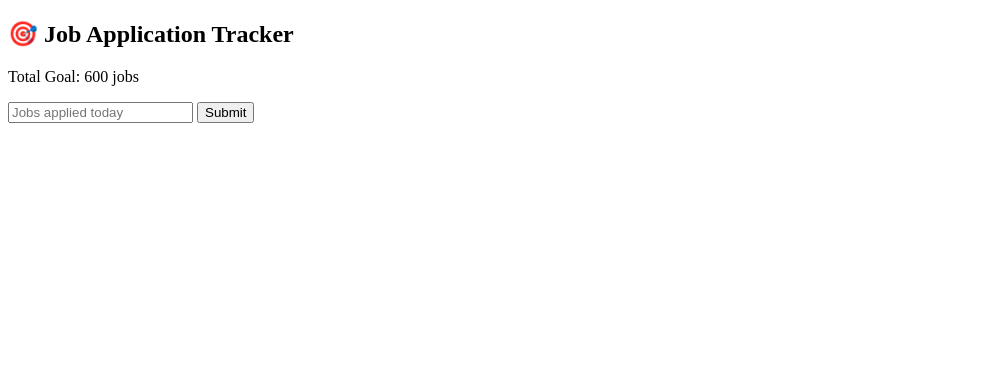
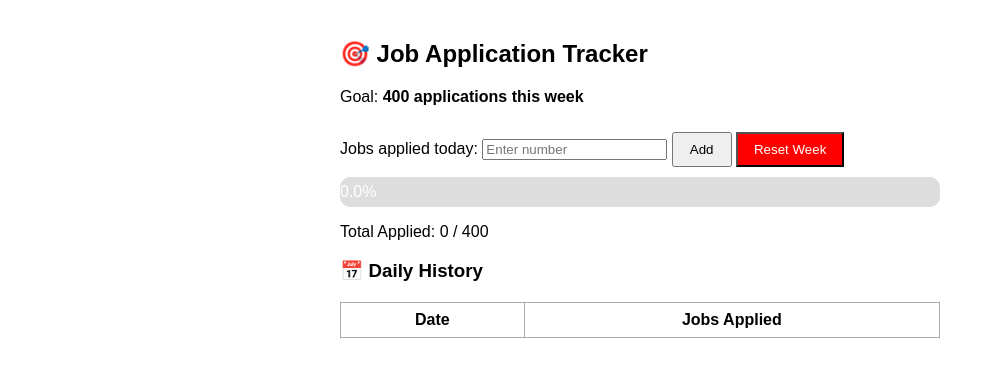
Before and after one commit to RanaZeshan/job-tracker, a plain HTML site: page index.html in a window 1280 px wide. Shown: the whole page, without its empty margins (0-995 px from the left). Drawn offline with nearby package versions, Linux system fonts and the light colour scheme; no server answers.

Commit message:
Update index.html

```diff
--- a/index.html
+++ b/index.html
@@ -1,62 +1,138 @@
+
+
 <!DOCTYPE html>
 <html>
 <head>
   <title>Job Application Tracker</title>
-  <script src="https://cdn.jsdelivr.net/npm/chart.js"></script>
+  <style>
+    body {
+      font-family: Arial;
+      padding: 20px;
+      max-width: 600px;
+      margin: auto;
+    }
+    .progress-bar-container {
+      width: 100%;
+      background-color: #ddd;
+      border-radius: 10px;
+      margin-top: 10px;
+    }
+    .progress-bar {
+      width: 0%;
+      height: 30px;
+      background-color: #4caf50;
+      text-align: center;
+      line-height: 30px;
+      color: white;
+      border-radius: 10px;
+    }
+    table {
+      width: 100%;
+      border-collapse: collapse;
+      margin-top: 20px;
+    }
+    th, td {
+      border: 1px solid #aaa;
+      padding: 8px;
+      text-align: center;
+    }
+    button {
+      margin-top: 10px;
+      padding: 8px 16px;
+    }
+  </style>
 </head>
 <body>
+
   <h2>🎯 Job Application Tracker</h2>
-  <p>Total Goal: 600 jobs</p>
+  <p>Goal: <strong>400 applications this week</strong></p>
 
-  <form id="jobForm">
-    <input type="number" id="appliedToday" placeholder="Jobs applied today" required>
-    <button type="submit">Submit</button>
-  </form>
+  <label for="dailyInput">Jobs applied today:</label>
+  <input type="number" id="dailyInput" min="0" placeholder="Enter number">
+  <button onclick="addProgress()">Add</button>
+  <button onclick="resetProgress()" style="background-color:red; color:white;">Reset Week</button>
 
-  <canvas id="progressChart" width="400" height="200"></canvas>
+  <div class="progress-bar-container">
+    <div class="progress-bar" id="progressBar">0%</div>
+  </div>
+
+  <p>Total Applied: <span id="total">0</span> / 400</p>
+
+  <h3>📅 Daily History</h3>
+  <table>
+    <thead>
+      <tr><th>Date</th><th>Jobs Applied</th></tr>
+    </thead>
+    <tbody id="historyTable"></tbody>
+  </table>
 
   <script>
-  const API_URL = 'https://script.google.com/macros/s/AKfycbxWiz-_Koqs7kTfKge78a0jiQ6Cmcd95MjJhsI4YV4nNih6Vu7YKy7deSvbzR1n8GyC1w/exec';
+    const goal = 400;
+    let total = parseInt(localStorage.getItem('jobProgress')) || 0;
+    let history = JSON.parse(localStorage.getItem('jobHistory')) || {};
 
-  document.querySelector('form').addEventListener('submit', async function (e) {
-    e.preventDefault();
+    const GOOGLE_SCRIPT_URL = "https://script.google.com/macros/s/AKfycbwiVMfxq4g4gqdqu1YwxN2PPCTx8mIA3LeJovkcDyDbeXsFILtJ2z3uvaPtHMTmgWHzpA/exec"; // 👈 Replace with your Web App URL
 
-    const value = parseInt(document.getElementById('appliedToday').value);
-    if (!value || value < 1) return;
+    function updateProgressBar() {
+      const percentage = Math.min((total / goal) * 100, 100).toFixed(1);
+      document.getElementById('progressBar').style.width = percentage + '%';
+      document.getElementById('progressBar').textContent = percentage + '%';
+      document.getElementById('total').textContent = total;
+    }
 
-    try {
-      const response = await fetch(`${API_URL}?appliedToday=${value}`);
-      const data = await response.json();
+    function updateHistoryTable() {
+      const table = document.getElementById('historyTable');
+      table.innerHTML = '';
+      const dates = Object.keys(history).sort((a, b) => new Date(a) - new Date(b));
+      dates.forEach(date => {
+        table.innerHTML += `<tr><td>${date}</td><td>${history[date]}</td></tr>`;
+      });
+    }
 
-      document.getElementById('applied').innerText = data.total;
-      document.getElementById('remaining').innerText = data.remaining;
+    function addProgress() {
+      const input = document.getElementById('dailyInput');
+      const value = parseInt(input.value);
+      if (!isNaN(value) && value > 0) {
+        total += value;
+        localStorage.setItem('jobProgress', total);
 
-      const percent = (data.total / 600) * 100;
-      const progressBar = document.getElementById('progress-bar');
-      progressBar.style.width = percent + '%';
-      progressBar.innerText = Math.floor(percent) + '%';
-    } catch (err) {
-      console.error('Error:', err);
+        const today = new Date().toISOString().split('T')[0];
+        history[today] = (history[today] || 0) + value;
+        localStorage.setItem('jobHistory', JSON.stringify(history));
+
+        updateProgressBar();
+        updateHistoryTable();
+        input.value = '';
+
+        // Send to Google Sheets
+        fetch(GOOGLE_SCRIPT_URL, {
+          method: 'POST',
+          body: JSON.stringify({ date: today, jobs: value }),
+          headers: { 'Content-Type': 'application/json' }
+        }).then(res => res.json())
+          .then(response => {
+            console.log('Success:', response);
+          }).catch(error => {
+            console.error('Error!', error.message);
+          });
+      }
     }
-  });
 
-  // Load current progress on page load
-  window.onload = async () => {
-    try {
-      const response = await fetch(API_URL);
-      const data = await response.json();
+    function resetProgress() {
+      if (confirm("Are you sure you want to reset the progress for a new week?")) {
+        total = 0;
+        history = {};
+        localStorage.removeItem('jobProgress');
+        localStorage.removeItem('jobHistory');
+        updateProgressBar();
+        updateHistoryTable();
+      }
+    }
 
-      document.getElementById('applied').innerText = data.total;
-      document.getElementById('remaining').innerText = data.remaining;
+    // Initial Load
+    updateProgressBar();
+    updateHistoryTable();
+  </script>
 
-      const percent = (data.total / 600) * 100;
-      const progressBar = document.getElementById('progress-bar');
-      progressBar.style.width = percent + '%';
-      progressBar.innerText = Math.floor(percent) + '%';
-    } catch (err) {
-      console.error('Fetch on load failed:', err);
-    }
-  };
-</script>
 </body>
 </html>
```
